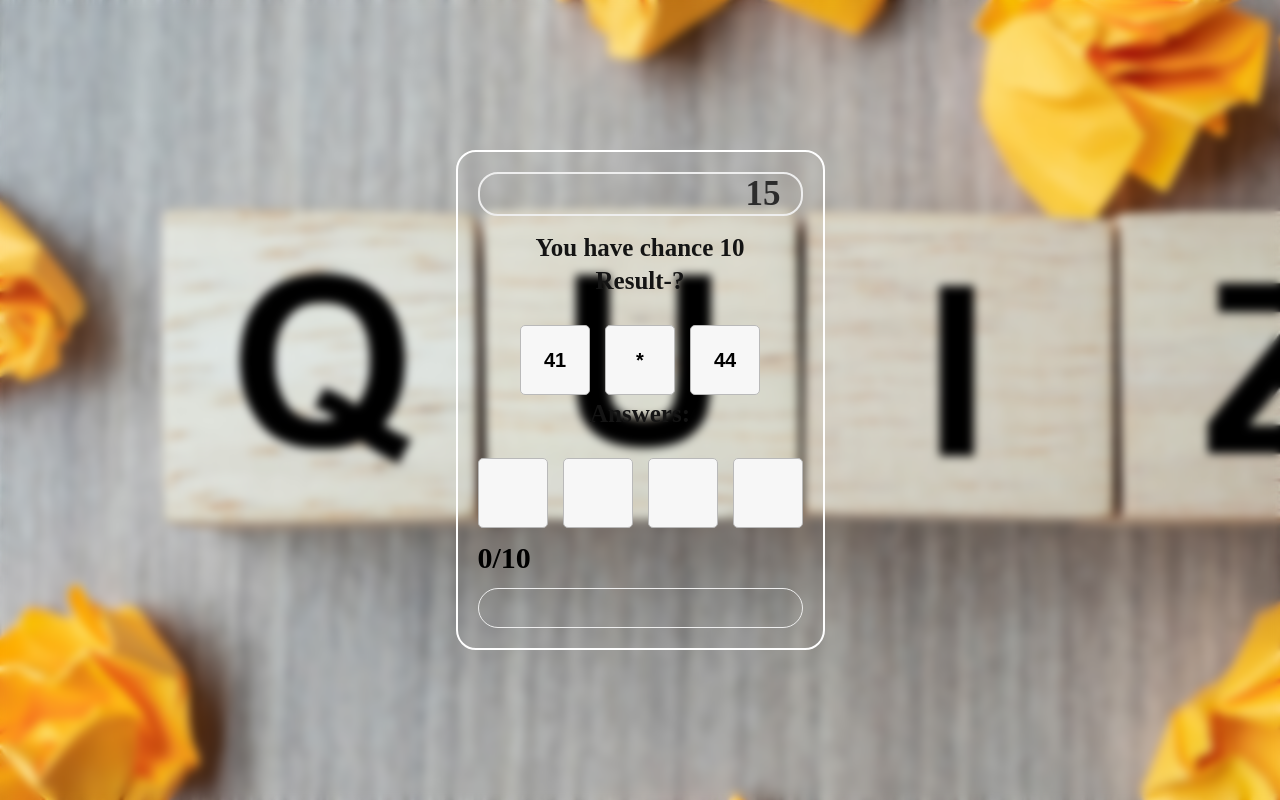
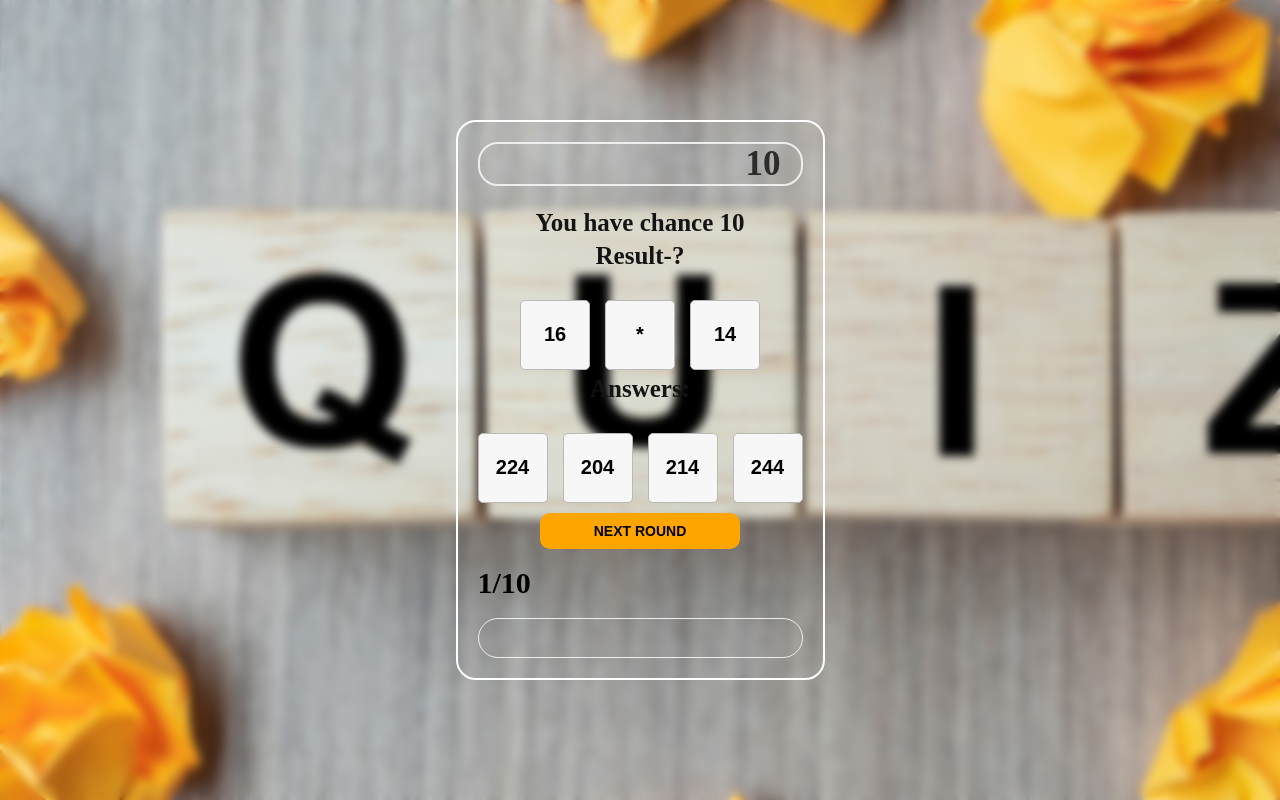
Before and after one commit to umar-www/quiz-2, a plain HTML site: page index.html in a window 1280 px wide. Drawn offline with Linux system fonts and the light colour scheme; a web font is replaced by a local one.

Commit message:
fesd: bottom element

```diff
--- a/index.html
+++ b/index.html
@@ -14,7 +14,7 @@
 
     <div class="container">
         <div class="timer">
-            <p id="time">15</p>
+            <p id="timing">10</p>
         </div>
         <div class="game-board">
             <h2>You have chance 10</h2>
@@ -31,12 +31,23 @@
                 <button class="btn-style btn" id="answer3"></button>
                 <button class="btn-style btn" id="answer4"></button>
             </div>
+            <!-- <button id="check">CHECK</button> -->
+            <button id="nextRound">NEXT ROUND</button>
         </div>
         <div class="chance">
-            <p id="attempt"> <span id="chance">0</span>/10</p>
+            <p id="attempt"> <span id="chance">1</span>/10</p>
         </div>
         <div class="attempts">
-
+            <div class="box"></div>
+            <div class="box"></div>
+            <div class="box"></div>
+            <div class="box"></div>
+            <div class="box"></div>
+            <div class="box"></div>
+            <div class="box"></div>
+            <div class="box"></div>
+            <div class="box"></div>
+            <div class="box"></div>
         </div>
     </div>
 
--- a/main.js
+++ b/main.js
@@ -1,35 +1,94 @@
 "use strict";
 
-const num1 = document.getElementById("num1");
-const num2 = document.getElementById("num2");
-const amal = document.getElementById("amal");
+const number_1 = document.getElementById("num1");
+const number_2 = document.getElementById("num2");
+const operations = document.getElementById("amal");
 const result = document.getElementById("result");
-const answer = document.querySelectorAll('.answer')
+const btnAnswer = document.querySelectorAll(".btn");
 const chance = document.getElementById("chance");
-// const answer1 = document.getElementById("answer1");
-// const answer2 = document.getElementById("answer2");
-// const answer3 = document.getElementById("answer3");
-// const answer4 = document.getElementById("answer4");
-let questions = [];
+const nextRound = document.getElementById("nextRound");
+const check = document.getElementById("check");
+const box = document.querySelectorAll(".box");
+
+let questionsGenerate;
+let result_Number;
+let counter = 1;
 
 function generateNumber() {
-  let number1 = Math.floor(Math.random() * 50) + 1;
-  let number2 = Math.floor(Math.random() * 50) + 1;
-  let operation = ["*", "+", "-"].sort(() => Math.random() - 0.5)[0];
+  let number1_generate = Math.floor(Math.random() * 20);
+  let number2_generate = Math.floor(Math.random() * 20);
+  let operation_generate = ["*", "-", "+"].sort(() => Math.random() - 0.5)[0];
 
-  num1.textContent = number1;
-  num2.textContent = number2;
-  amal.textContent = operation;
+  number_1.textContent = number1_generate;
+  number_2.textContent = number2_generate;
+  operations.textContent = operation_generate;
+
+  result_Number = eval(
+    `${number_1.textContent} ${operations.textContent} ${number_2.textContent}`
+  );
 }
-generateNumber();
 
-function sum() {
-  let result = eval(`${num1.textContent} ${amal.textContent} ${num2.textContent}`);
-  return result;
+function generateQuestions() {
+  questionsGenerate = [
+    result_Number + 20,
+    result_Number - 10,
+    result_Number - 20,
+  ];
+  questionsGenerate.push(result_Number);
+  questionsGenerate.sort(() => Math.random() - 0.5);
+
+  chance.textContent = counter;
+
+  btnAnswer[0].textContent = questionsGenerate[0];
+  btnAnswer[1].textContent = questionsGenerate[1];
+  btnAnswer[2].textContent = questionsGenerate[2];
+  btnAnswer[3].textContent = questionsGenerate[3];
 }
-console.log(sum());
 
+function correctAnswers() {
+  nextRound.style.pointerEvents = "none";
+  btnAnswer.forEach((item) => {
+    item.addEventListener("click", () => {
+      nextRound.style.pointerEvents = "all";
+      btnAnswer.forEach((elm) => {
+        elm.style.pointerEvents = "none";
+      });
+      if (item.textContent == result_Number) {
+        item.style.backgroundColor = "green";
+        item.style.color = "#fff";
+        result.textContent = "CORRECT✔️";
+        box[counter - 1].classList.add("correct");
+      } else {
+        btnAnswer.forEach((elm) => {
+          if (elm.textContent == result_Number) {
+            elm.style.backgroundColor = "green";
+            elm.style.color = "#fff";
+          }
+        });
+        item.style.backgroundColor = "red";
+        item.style.color = "#fff";
+        result.textContent = "WRONG✖️";
+        box[counter - 1].classList.add("wrong");
+      }
+    });
+  });
+}
 
-function generateAnswers(){
+nextRound.addEventListener("click", () => {
+  counter++;
+  init();
 
+  result.textContent = "Result-?";
+  btnAnswer.forEach((item) => {
+    item.style.backgroundColor = "#f7f7f7";
+    item.style.color = "#000";
+    item.style.pointerEvents = "all";
+  });
+});
+
+function init() {
+  generateNumber();
+  generateQuestions();
+  correctAnswers();
 }
+init();
--- a/style.css
+++ b/style.css
@@ -1,11 +1,10 @@
-*{
+* {
   margin: 0;
   padding: 0;
   box-sizing: border-box;
-
 }
 
-body{
+body {
   font-family: Delicious Handrawn;
   display: flex;
   align-items: center;
@@ -17,34 +16,34 @@ body{
   backdrop-filter: blur(5px);
 }
 
-.container{
+.container {
+  user-select: none;
   border-radius: 20px;
   border: 2px solid #fff;
   padding: 20px;
-    height: 500px;
+  height: 560px;
   display: flex;
   flex-direction: column;
   justify-content: space-between;
 }
-.timer{
+.timer {
   border: 2px solid #eee;
   border-radius: 20px;
   padding: 0px 20px;
   text-align: end;
 }
-.timer p{
+.timer p {
   font-size: 35px;
   font-weight: 700;
   color: #2c2c2c;
-
 }
-h2{
+h2 {
   margin-top: 5px;
   font-size: 25px;
   color: #141414;
   font-weight: 800;
 }
-.btn-style{
+.btn-style {
   width: 70px;
   height: 70px;
   border-radius: 5px;
@@ -56,33 +55,73 @@ h2{
   color: #000;
   font-weight: 900;
 }
-.btn-style:hover{
-    background-color: rgb(180, 255, 4);
-    color: #fff;
-}
-.btn-style:active{
+.btn-style:active {
   transform: scale(1.1);
 }
 
-.game-board{
+.game-board {
   display: flex;
   align-items: center;
   flex-direction: column;
   justify-content: center;
   text-align: center;
 }
-.question, .answers{
+.question,
+.answers {
   margin-top: 30px;
   display: flex;
   gap: 15px;
 }
-#attempt{
+.question {
+  pointer-events: none;
+}
+.box {
+  width: 25px;
+  height: 25px;
+  border-radius: 50%;
+  /* background-color: #fff; */
+}
+#nextRound {
+  margin-top: 10px;
+  text-align: center;
+  width: 200px;
+  padding: 10px;
+  border: none;
+  border-radius: 10px;
+  background-color: orange;
+  color: #000;
+  font-size: 14px;
+  font-weight: bold;
+  transition: 0.3s;
+  cursor: pointer;
+}
+#check:active {
+  transform: scale(1.1);
+}
+#nextRound:active {
+  transform: scale(1.1);
+}
+#attempt {
   font-size: 30px;
   font-weight: 700;
 }
-.attempts{
+.attempts {
   height: 40px;
   border-radius: 20px;
   border: 1px solid #eee;
   padding: 0px 20px;
+  display: flex;
+  justify-content: center;
+  align-items: center;
+  gap: 3px;
 }
+
+.correct {
+  background-color: green;
+  color: #fff;
+}
+
+.wrong {
+  background-color: red;
+  color: #fff;
+}
```
Lines whose indentation alone changed are shown as unchanged.
